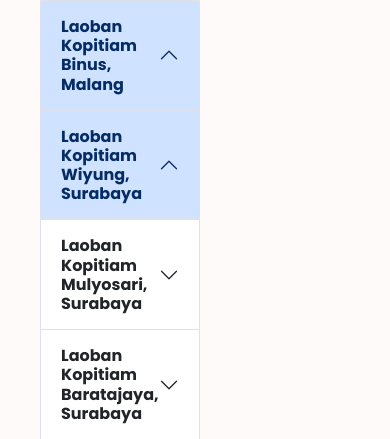
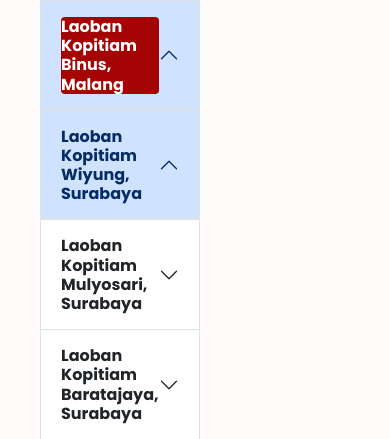
Before and after one commit to stevanushia/laoban-nusantara, a PHP site: page /ourFranchise.php in a window 390 px wide. Shown: the part 758-1197 px from the top of the page. Run offline with PHP 8.4, Linux system fonts and the light colour scheme; some libraries are stand-ins or nearby versions.

Commit message:
franchise carousel

```diff
--- a/ourFranchise.php
+++ b/ourFranchise.php
@@ -152,7 +152,7 @@ include_once __DIR__."/template/header.php"; ?>
                     <h2 class="accordion-header">
                         <button class="accordion-button" type="button" data-bs-toggle="collapse"
                             data-bs-target="#collapseTwelve" aria-expanded="true" aria-controls="collapseTwelve">
-                            <strong>Laoban Kopitiam Binus, Malang</strong>
+                            <strong class="rounded" style="background-color: #a40404; color: white;">Laoban Kopitiam Binus, Malang</strong>
                         </button>
                     </h2>
                     <div id="collapseTwelve" class="accordion-collapse collapse" data-bs-parent="#accordionExample">
@@ -338,7 +338,7 @@ include_once __DIR__."/template/header.php"; ?>
             <!-- ACCORDION BOOTSTRAP -->
         </div>
 
-        <div class="col-md-8">
+        <div class="col-md-8 rounded-4">
             <div id="carouselExampleAutoplaying" class="carousel slide" data-bs-ride="carousel">
                 <div class="carousel-inner">
                     <div class="carousel-item active">
```
